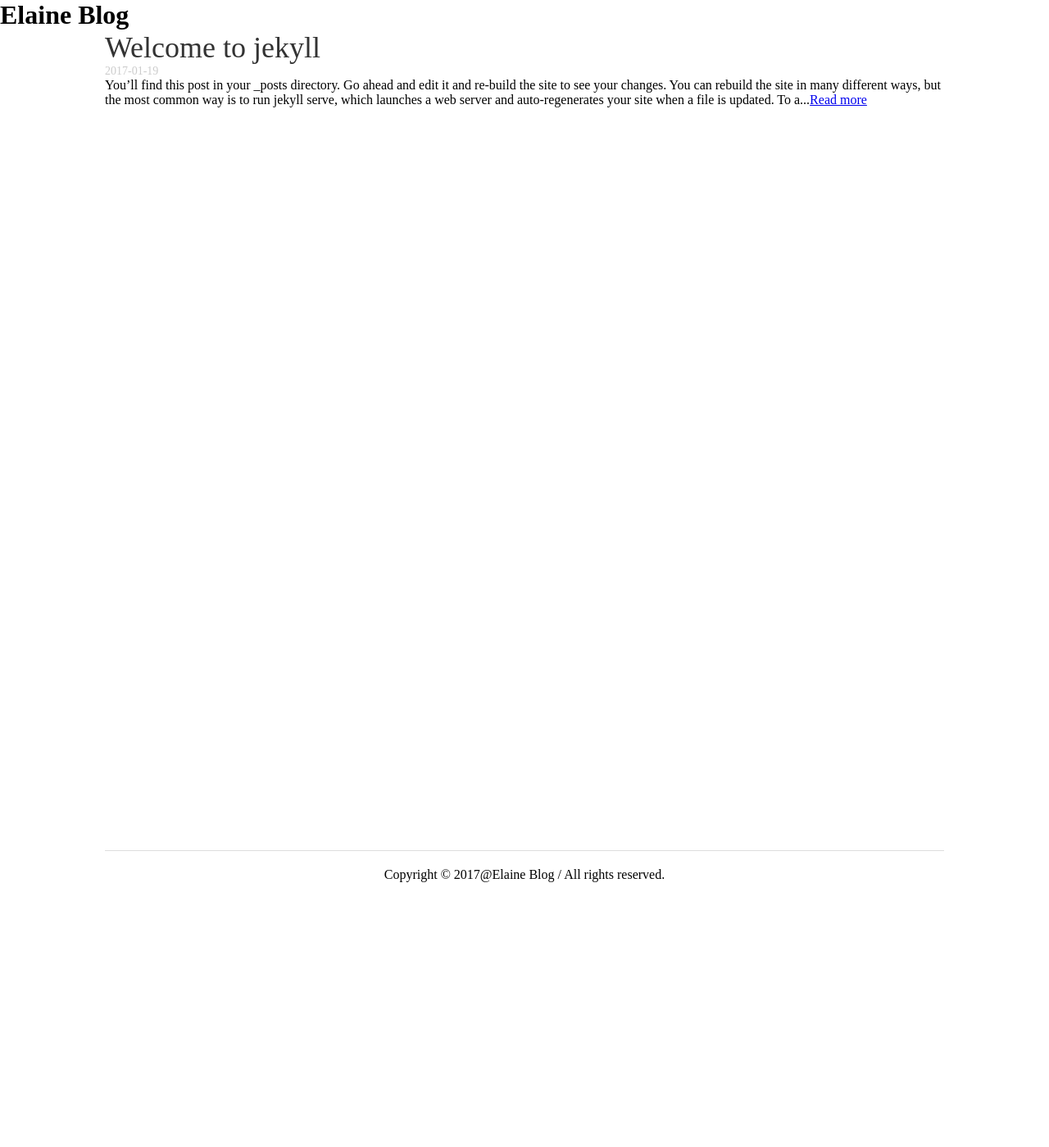
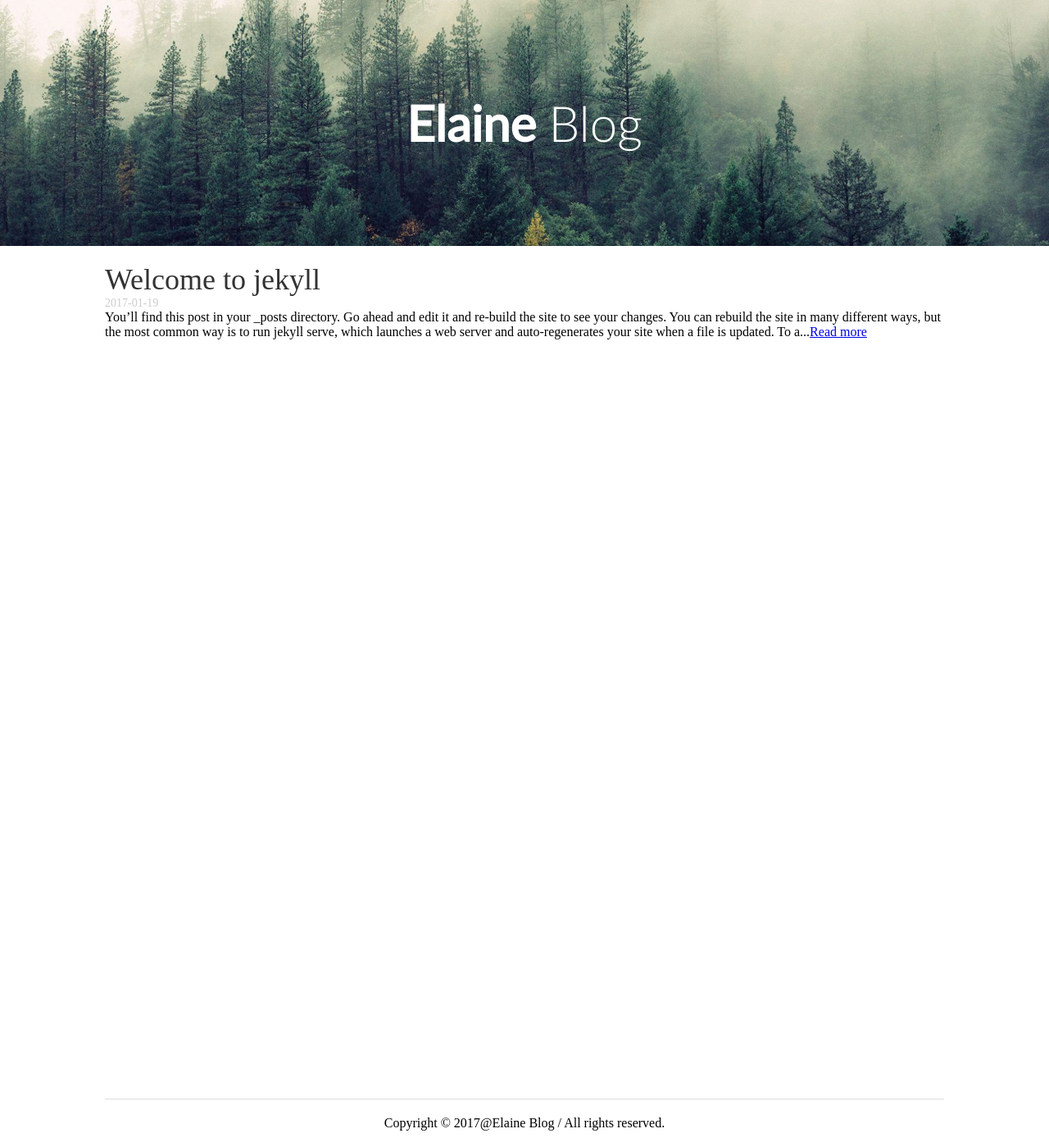
Before and after one commit to xuxn/blog, a Jekyll site: the page built from index.html, in a window 1280 px wide. Shown: the whole page at 82% size. Built offline with Jekyll 4.4.1, drawn with Linux system fonts in a browser that asks for light colours; some web fonts are replaced; before the commit the page ends 1096 px from its top, so only the background shows below that.

```diff
--- a/css/style.css
+++ b/css/style.css
@@ -1,3 +1,23 @@
+@font-face {
+  font-family: 'Lato';
+  src:  url('../fonts/Lato-Regular.eot?m52jmg');
+  src:  url('../fonts/Lato-Regular.eot?m52jmg#iefix') format('embedded-opentype'),
+    url('../fonts/Lato-Regular.ttf?m52jmg') format('truetype'),
+    url('../fonts/Lato-Regular.woff?m52jmg') format('woff'),
+    url('../fonts/Lato-Regular.svg?m52jmg#Lato-Regular') format('svg');
+  font-weight: normal;
+  font-style: normal;
+}
+@font-face {
+  font-family: 'Lato-Light';
+  src:  url('../fonts/Lato-Light.eot?m52jmg');
+  src:  url('../fonts/Lato-Light.eot?m52jmg#iefix') format('embedded-opentype'),
+    url('../fonts/Lato-Light.ttf?m52jmg') format('truetype'),
+    url('../fonts/Lato-Light.woff?m52jmg') format('woff'),
+    url('../fonts/Lato-Light.svg?m52jmg#Lato-Regular') format('svg');
+  font-weight: normal;
+  font-style: normal;
+}
 *{
 	margin: 0;
 	padding: 0;
@@ -7,9 +27,28 @@
 	padding: 0;
 	list-style-type: none;
 }
+header{
+	width:100%;
+	height: 300px;
+	display: flex;
+	align-items: center;
+	justify-content: center;
+	background: url(../img/hero.jpg) no-repeat center;
+	background-size:cover;
+}
+header h1{
+	color:#fff;
+	font-family:Lato;
+	font-weight: bold;
+	font-size: 60px;
+}
+header h1 span{
+	font-family: Lato-light;
+	font-weight: normal;
+}
 .container{
 	width:1024px;
-	margin:0 auto;
+	margin:20px auto;
 	min-height:1000px;
 }
 .arc-list{
```
